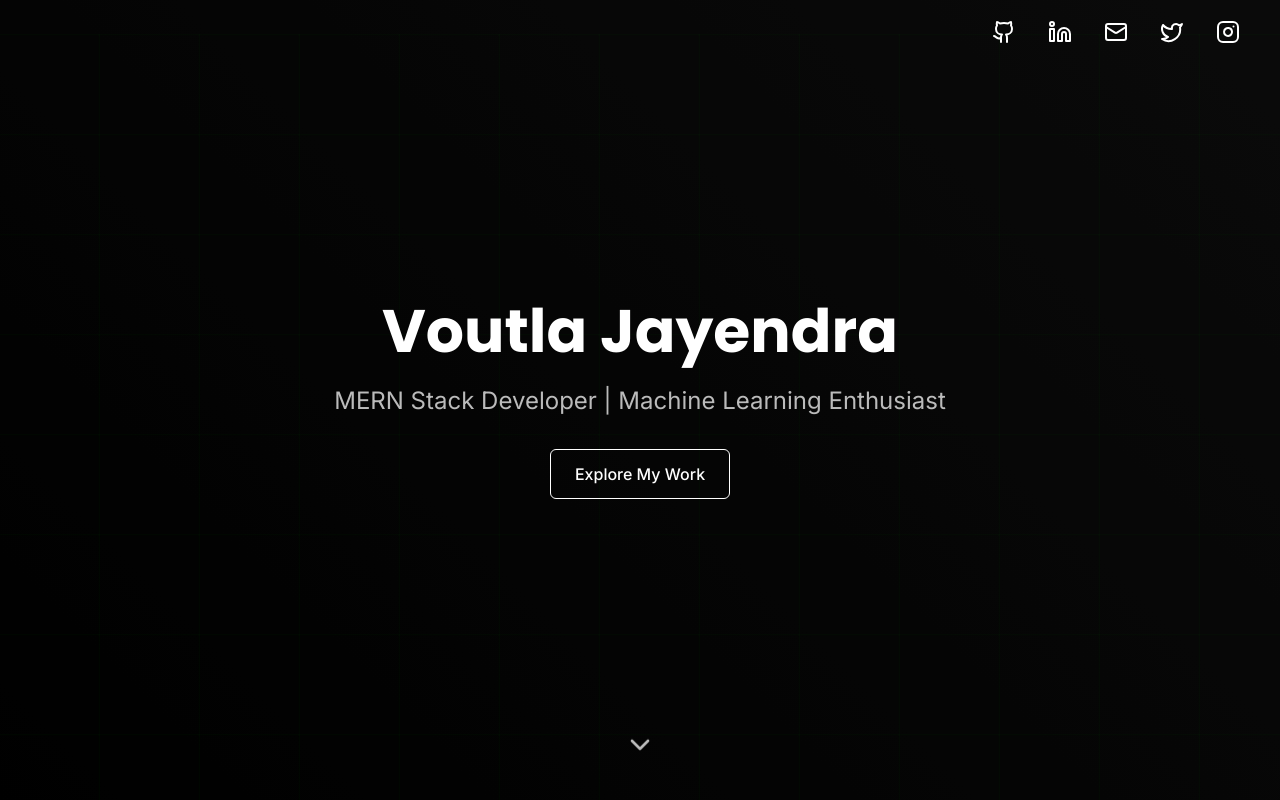
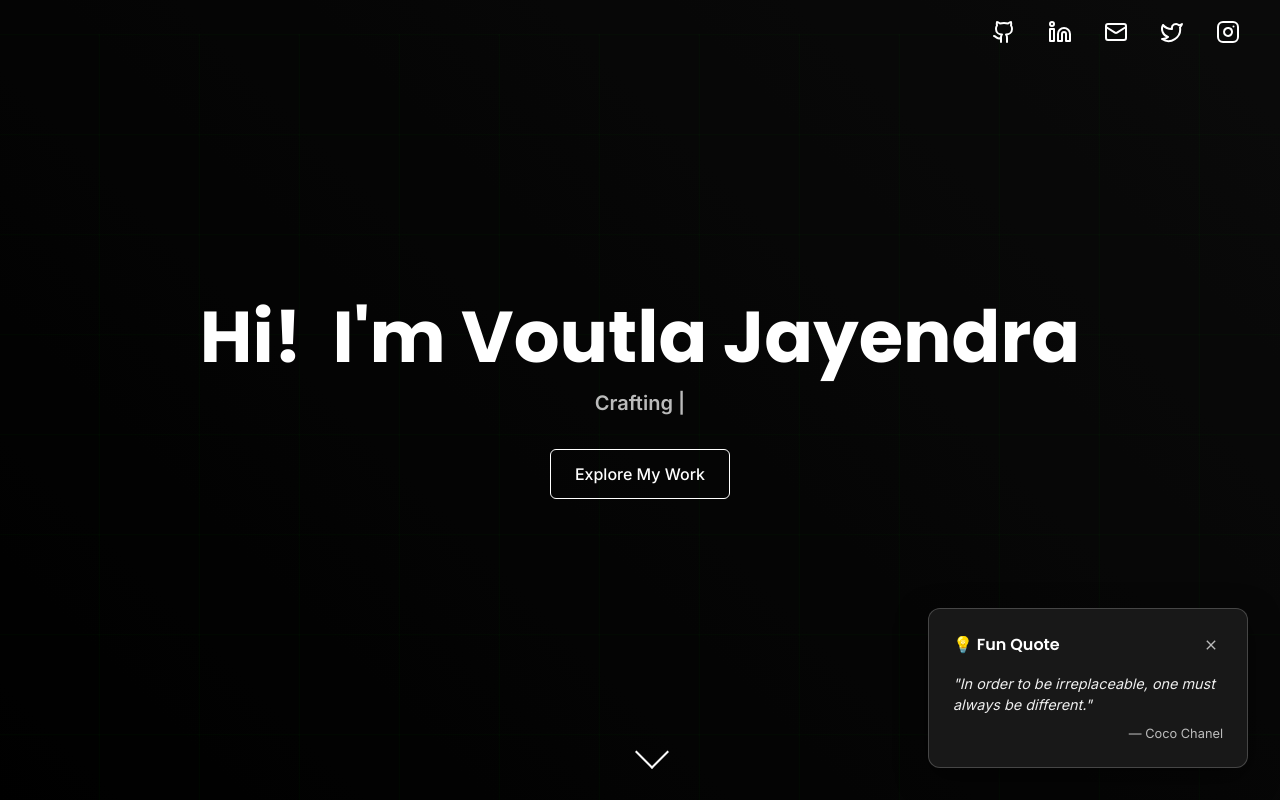
Before and after one commit to Jay0073/my-portfolio, a React (Vite) app: page / in a window 1280 px wide. Shown: the top 800 px of the page. Built offline with nearby package versions, Linux system fonts and the light colour scheme.

Commit message:
fix: finished header, hero, quotecard..

```diff
--- a/src/App.tsx
+++ b/src/App.tsx
@@ -1,5 +1,4 @@
 import React from 'react';
-import MatrixBackground from './components/MatrixBackground';
 import Header from './components/Header';
 import Hero from './components/sections/Hero';
 import About from './components/sections/About';
@@ -7,6 +6,7 @@ import Projects from './components/sections/Projects';
 import Experience from './components/sections/Experience';
 import Skills from './components/sections/Skills';
 import Footer from './components/Footer';
+import QuoteCard from './components/QuoteCard';
 
 function App() {
   return (
@@ -19,11 +19,11 @@ function App() {
       <main>
         <Hero />
         <About />
+        <Experience />
         <Projects />
-        <Experience />
         <Skills />
       </main>
-
+      <QuoteCard />
       <Footer />
     </div>
   );
--- a/src/components/Footer.tsx
+++ b/src/components/Footer.tsx
@@ -4,9 +4,9 @@ import IconList from './common/IconList';
 
 const Footer: React.FC = () => {
   const socialIcons = [
-    { icon: Github, href: 'https://github.com/[username]', label: 'Open GitHub profile' },
-    { icon: Linkedin, href: 'https://linkedin.com/in/[username]', label: 'Open LinkedIn profile' },
-    { icon: Mail, href: 'mailto:your.email@example.com', label: 'Send email' },
+    { icon: Github, href: 'https://github.com/Jay0073', label: 'Open GitHub profile' },
+    { icon: Linkedin, href: 'https://linkedin.com/in/voutla-jayendra', label: 'Open LinkedIn profile' },
+    { icon: Mail, href: 'mailto:voutlajay8765@gmail.com', label: 'Send email' },
     { icon: Twitter, href: 'https://twitter.com/[username]', label: 'Open Twitter profile' },
     { icon: Instagram, href: 'https://instagram.com/[username]', label: 'Open Instagram profile' },
   ];
@@ -16,7 +16,7 @@ const Footer: React.FC = () => {
       <div className="max-w-7xl mx-auto px-8 text-center">
         <IconList icons={socialIcons} className="justify-center mb-4" />
         <p className="text-[#BBBBBB] font-inter">
-          © 2025 Voutla Jayendra · Built with React
+          © 2025 Voutla Jayendra · Built with Passion
         </p>
       </div>
     </footer>
--- a/src/components/MatrixBackground.tsx
+++ /dev/null
@@ -1,12 +0,0 @@
-import React from 'react';
-
-const MatrixBackground: React.FC = () => {
-  return (
-    <>
-      <div className="matrix-bg" />
-      <div className="matrix-overlay" />
-    </>
-  );
-};
-
-export default MatrixBackground;
--- /dev/null
+++ b/src/components/QuoteCard.jsx
@@ -0,0 +1,73 @@
+
+import React, { useState, useEffect } from 'react';
+import './styles.css';
+
+const quotes = [
+  {
+    text: "Code is like humor. If you have to explain it, it's bad.",
+    author: "Cory House"
+  },
+  {
+    text: "First, solve the problem. Then, write the code.",
+    author: "John Johnson"
+  },
+  {
+    text: "Experience is the name everyone gives to their mistakes.",
+    author: "Oscar Wilde"
+  },
+  {
+    text: "In order to be irreplaceable, one must always be different.",
+    author: "Coco Chanel"
+  },
+  {
+    text: "Java is to JavaScript what car is to Carpet.",
+    author: "Chris Heilmann"
+  },
+  {
+    text: "The best way to get a project done faster is to start sooner.",
+    author: "Jim Highsmith"
+  },
+  {
+    text: "Perfection is achieved not when there is nothing more to add, but rather when there is nothing more to take away.",
+    author: "Antoine de Saint-Exupery"
+  }
+];
+
+export default function QuoteCard() {
+  const [isVisible, setIsVisible] = useState(false);
+  const [currentQuote, setCurrentQuote] = useState(null);
+
+  useEffect(() => {
+    // Show quote card only on first launch
+    const hasSeenQuote = localStorage.getItem('hasSeenQuote');
+    if (!hasSeenQuote) {
+      const randomQuote = quotes[Math.floor(Math.random() * quotes.length)];
+      setCurrentQuote(randomQuote);
+      setIsVisible(true);
+      localStorage.setItem('hasSeenQuote', 'true');
+    }
+  }, []);
+
+  const handleClose = () => {
+    setIsVisible(false);
+  };
+
+  if (!isVisible || !currentQuote) return null;
+
+  return (
+    <div className="quote-card">
+      <div className="quote-header">
+        <h3 className="quote-title">💡 Fun Quote</h3>
+        <button className="quote-close" onClick={handleClose}>
+          <svg width="16" height="16" viewBox="0 0 24 24" fill="currentColor">
+            <path d="M19 6.41L17.59 5 12 10.59 6.41 5 5 6.41 10.59 12 5 17.59 6.41 19 12 13.41 17.59 19 19 17.59 13.41 12z"/>
+          </svg>
+        </button>
+      </div>
+      <div className="quote-content">
+        <p className="quote-text">"{currentQuote.text}"</p>
+        <p className="quote-author">— {currentQuote.author}</p>
+      </div>
+    </div>
+  );
+}
--- a/src/components/common/IconList.tsx
+++ b/src/components/common/IconList.tsx
@@ -19,7 +19,7 @@ const IconList: React.FC<IconListProps> = ({ icons, className = '' }) => {
           href={item.href}
           target="_blank"
           rel="noopener noreferrer"
-          className="text-white hover:text-[#BBBBBB] transition-all duration-300 hover:scale-105 p-2 rounded-full hover:bg-white/10"
+          className="text-white hover:text-[#AAAAAA] transition-all duration-300 hover:scale-105 p-2"
           aria-label={item.label}
         >
           <item.icon size={24} />
--- a/src/components/sections/Hero.tsx
+++ b/src/components/sections/Hero.tsx
@@ -1,10 +1,40 @@
-import React, { useEffect, useState } from 'react';
-import Button from '../common/Button';
-import { ChevronDown } from 'lucide-react';
+import React, { useEffect, useState } from "react";
+import Button from "../common/Button";
+import './commonCss.css';
+import { ChevronDown } from "lucide-react";
 
 const Hero: React.FC = () => {
   const [isVisible, setIsVisible] = useState(false);
   const [showScrollIndicator, setShowScrollIndicator] = useState(true);
+  const [currentPhrase, setCurrentPhrase] = useState(0);
+  const [displayText, setDisplayText] = useState("");
+  const [isTyping, setIsTyping] = useState(true);
+  const [parallax, setParallax] = useState({ x: 0, y: 0 });
+  const [showIndicator, setShowIndicator] = useState(true);
+
+  const phrases = [
+    "Web Developer & ML Explorer.",
+    "Crafting Interfaces with Flair.",
+    "Automating the Mundane, One Script at a Time.",
+  ];
+
+  useEffect(() => {
+    const onMove = (e: MouseEvent) => {
+      const cx = window.innerWidth / 2;
+      const cy = window.innerHeight / 2;
+      const dx = (e.clientX - cx) / cx;
+      const dy = (e.clientY - cy) / cy;
+      setParallax({ x: dx * 10, y: dy * 10 });
+    };
+    const onScroll = () => setShowIndicator(window.scrollY < 40);
+    const mq = window.matchMedia('(prefers-reduced-motion: reduce)');
+    if (!mq.matches) window.addEventListener('mousemove', onMove);
+    window.addEventListener('scroll', onScroll, { passive: true });
+    return () => {
+      window.removeEventListener('mousemove', onMove);
+      window.removeEventListener('scroll', onScroll);
+    };
+  }, []);
 
   useEffect(() => {
     setIsVisible(true);
@@ -13,39 +43,61 @@ const Hero: React.FC = () => {
       setShowScrollIndicator(window.scrollY < 100);
     };
 
-    window.addEventListener('scroll', handleScroll, { passive: true });
-    return () => window.removeEventListener('scroll', handleScroll);
+    window.addEventListener("scroll", handleScroll, { passive: true });
+    return () => window.removeEventListener("scroll", handleScroll);
   }, []);
 
+  useEffect(() => {
+    const currentPhraseText = phrases[currentPhrase];
+    let index = 0;
+
+    const typeInterval = setInterval(() => {
+      if (index < currentPhraseText.length) {
+        setDisplayText(currentPhraseText.slice(0, index + 1));
+        index++;
+      } else {
+        clearInterval(typeInterval);
+        setTimeout(() => {
+          setIsTyping(false);
+          setTimeout(() => {
+            setCurrentPhrase((prev) => (prev + 1) % phrases.length);
+            setDisplayText("");
+            setIsTyping(true);
+          }, 1000);
+        }, 2000);
+      }
+    }, 100);
+
+    return () => clearInterval(typeInterval);
+  }, [currentPhrase]);
+
   const handleExploreClick = () => {
-    const aboutSection = document.getElementById('about');
+    const aboutSection = document.getElementById("about");
     if (aboutSection) {
-      aboutSection.scrollIntoView({ behavior: 'smooth' });
+      aboutSection.scrollIntoView({ behavior: "smooth" });
     }
   };
 
   return (
     <section className="min-h-screen flex items-center justify-center text-center px-8 relative">
-      <div className="max-w-4xl mx-auto">
+      <div className="max-w-4xl mx-auto mb-32">
         <h1
-          className={`font-poppins font-bold text-4xl md:text-6xl text-white mb-6 transition-all duration-800 ${
-            isVisible ? 'opacity-100 translate-y-0' : 'opacity-0 translate-y-4'
-          }`}
+          className={`text-5xl md:text-7xl font-poppins font-bold text-white mb-4 transition-all duration-100 animate-fade-in ${
+            isVisible ? "opacity-100 translate-y-0" : "opacity-0 translate-y-4"
+           }`}
+          style={{ transform: `translate3d(${parallax.x}px, ${parallax.y}px, 0)` }}
         >
-          Voutla Jayendra
+          Hi!&nbsp; I'm Voutla Jayendra
         </h1>
 
-        <p
-          className={`font-inter text-xl md:text-2xl text-[#BBBBBB] mb-8 transition-all duration-800 delay-200 ${
-            isVisible ? 'opacity-100 translate-y-0' : 'opacity-0 translate-y-4'
-          }`}
-        >
-          MERN Stack Developer | Machine Learning Enthusiast
-        </p>
+        <div className="text-[#BBBBBB] mb-8 text-xl font-semibold">
+          <span className="typing-text">{displayText}</span>
+          <span className={`cursor ${isTyping ? "blink" : ""}`}>|</span>
+        </div>
 
         <div
           className={`transition-all duration-800 delay-400 ${
-            isVisible ? 'opacity-100 translate-y-0' : 'opacity-0 translate-y-4'
+            isVisible ? "opacity-100 translate-y-0" : "opacity-0 translate-y-4"
           }`}
         >
           <Button
@@ -56,10 +108,17 @@ const Hero: React.FC = () => {
         </div>
       </div>
 
+      <div
+        className="down-indicator"
+        onClick={handleExploreClick}
+      >
+        <div className="down-arrow"></div>
+      </div>
+
       {/* Scroll Indicator */}
-      <div
+      {/* <div
         className={`absolute bottom-8 left-1/2 transform -translate-x-1/2 transition-opacity duration-500 ${
-          showScrollIndicator ? 'opacity-100' : 'opacity-0'
+          showScrollIndicator ? "opacity-100" : "opacity-0"
         }`}
       >
         <ChevronDown
@@ -67,7 +126,7 @@ const Hero: React.FC = () => {
           className="text-[#BBBBBB] animate-bounce cursor-pointer hover:text-white transition-colors"
           onClick={handleExploreClick}
         />
-      </div>
+      </div> */}
     </section>
   );
 };
--- /dev/null
+++ b/src/components/sections/commonCss.css
@@ -0,0 +1,19 @@
+
+/* hero down arrow */
+.down-indicator {
+  position: absolute;
+  bottom: 6rem;
+  left: 50%;
+  transform: translateX(-50%);
+  cursor: pointer;
+  animation: bounce 1.2s infinite;
+}
+
+.down-arrow {
+  width: 24px;
+  height: 24px;
+  border: 2px solid #FFFFFF;
+  border-top: none;
+  border-left: none;
+  transform: rotate(45deg);
+}
--- /dev/null
+++ b/src/components/styles.css
@@ -0,0 +1,88 @@
+/* Quote Card Styles */
+.quote-card {
+  position: fixed;
+  bottom: 2rem;
+  right: 2rem;
+  background: rgba(26, 26, 26, 0.95);
+  backdrop-filter: blur(10px);
+  border: 1px solid rgba(255, 255, 255, 0.2);
+  border-radius: 12px;
+  padding: 1.5rem;
+  max-width: 320px;
+  z-index: 999;
+  animation: slideInQuote 0.8s ease-out;
+  box-shadow: 0 10px 30px rgba(0, 0, 0, 0.5);
+}
+
+.quote-header {
+  display: flex;
+  justify-content: space-between;
+  align-items: center;
+  margin-bottom: 1rem;
+}
+
+.quote-title {
+  font-family: 'Poppins', sans-serif;
+  font-weight: 600;
+  font-size: 1rem;
+  color: #FFFFFF;
+  margin: 0;
+}
+
+.quote-close {
+  background: none;
+  border: none;
+  color: #BBBBBB;
+  cursor: pointer;
+  padding: 4px;
+  border-radius: 4px;
+  transition: all 0.3s ease;
+  display: flex;
+  align-items: center;
+  justify-content: center;
+}
+
+.quote-close:hover {
+  background: rgba(255, 255, 255, 0.1);
+  color: #FFFFFF;
+}
+
+.quote-content {
+  line-height: 1.5;
+}
+
+.quote-text {
+  font-family: 'Inter', sans-serif;
+  font-size: 0.9rem;
+  color: #EEEEEE;
+  font-style: italic;
+  margin: 0 0 0.5rem 0;
+}
+
+.quote-author {
+  font-family: 'Inter', sans-serif;
+  font-size: 0.8rem;
+  color: #BBBBBB;
+  text-align: right;
+  margin: 0;
+}
+
+@keyframes slideInQuote {
+  from {
+    opacity: 0;
+    transform: translateX(100%);
+  }
+  to {
+    opacity: 1;
+    transform: translateX(0);
+  }
+}
+
+@media (max-width: 768px) {
+  .quote-card {
+    bottom: 1rem;
+    right: 1rem;
+    left: 1rem;
+    max-width: none;
+  }
+}
```
Also changed, not shown: src/components/Header.tsx (+4 -4 lines).
